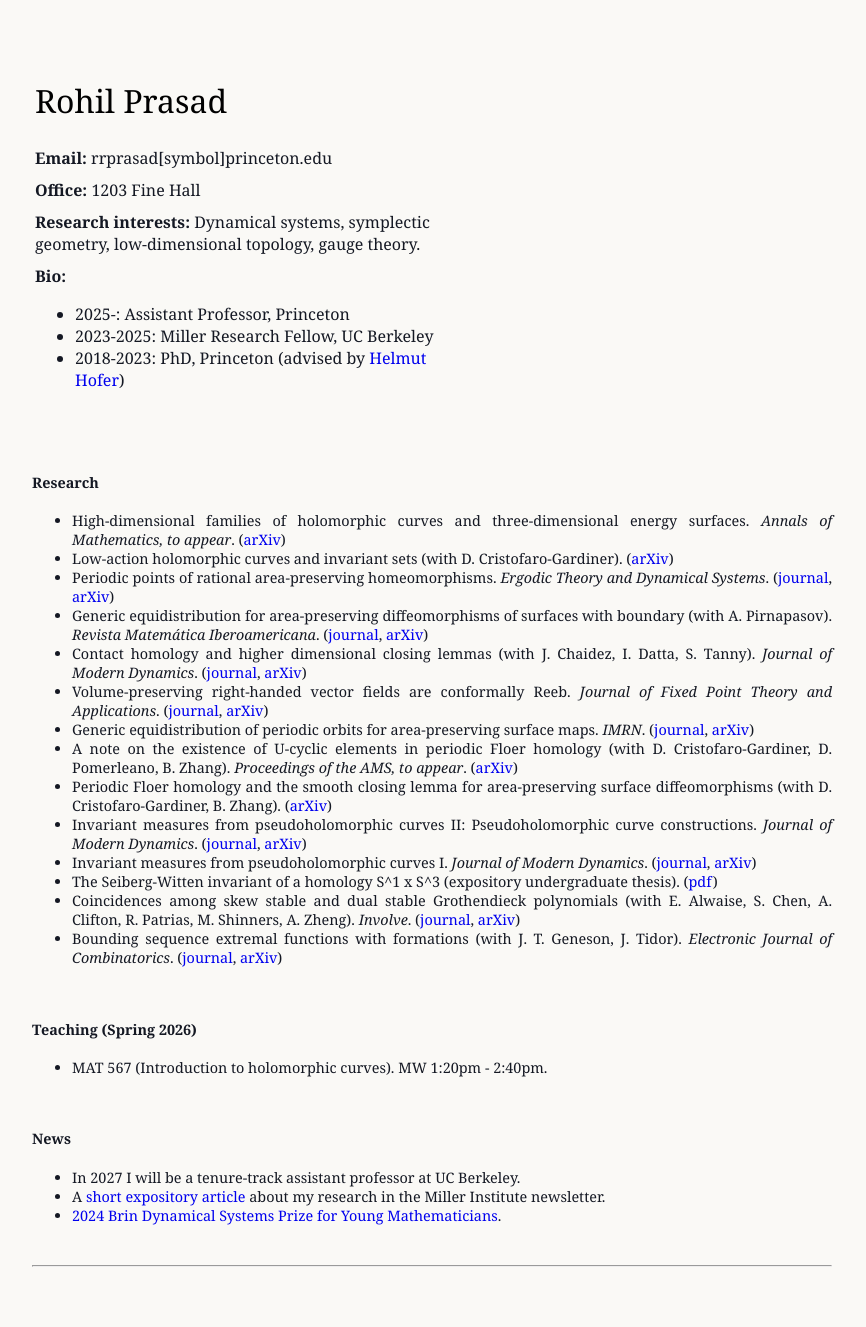
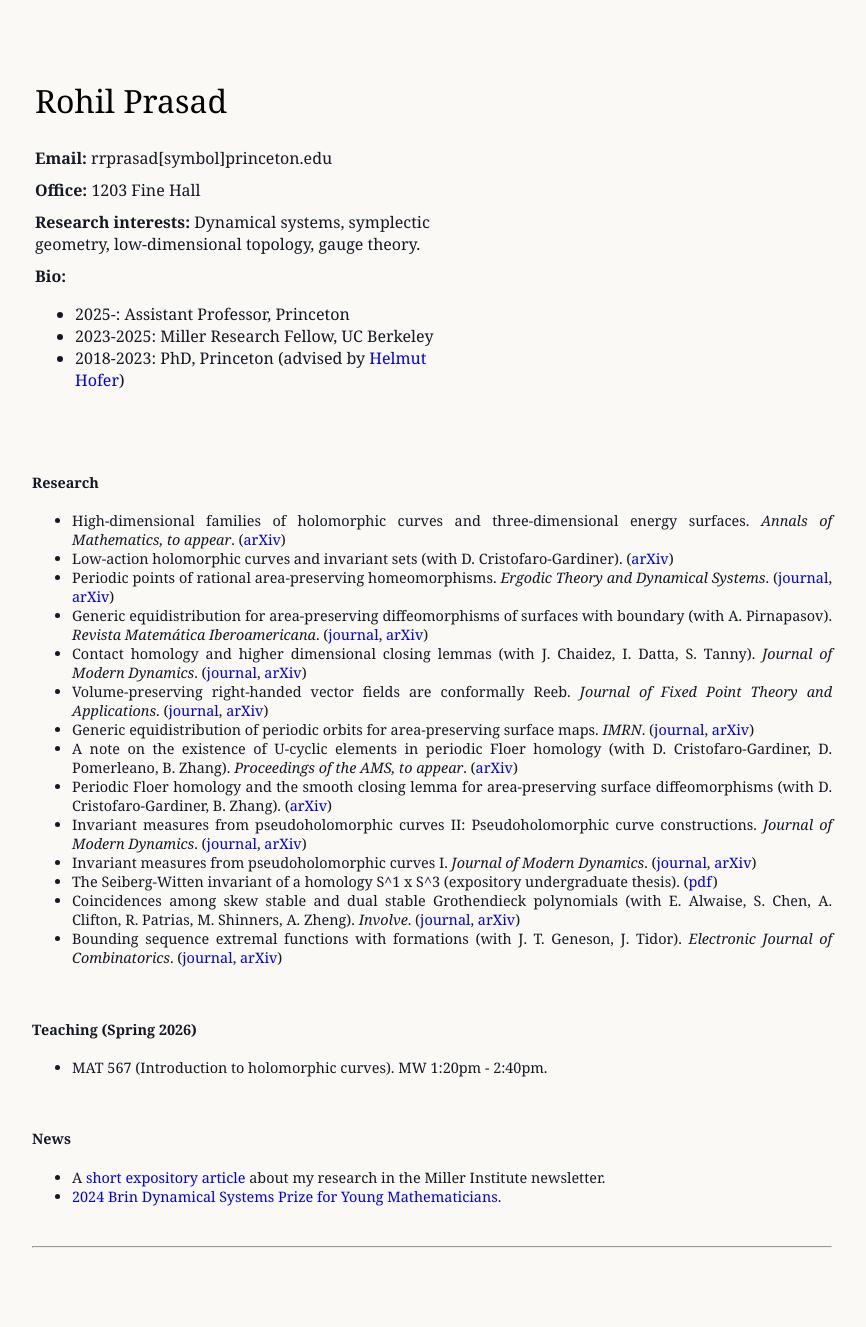
Before and after one commit to r0hilp/r0hilp.github.io, a Jekyll site: the page index.html, which Jekyll copies as it is, in a window 1280 px wide. Shown: the whole page, without its empty margins (48-914 px from the left). Built offline with Jekyll 4.4.1, drawn with Linux system fonts in a browser that asks for light colours.

Commit message:
edit recent news

```diff
--- a/index.html
+++ b/index.html
@@ -68,7 +68,7 @@
   <br>
   <h4>News</h4>
   <ul>
-	  <li>In 2027 I will be a tenure-track assistant professor at UC Berkeley.</li>
+	  <!-- <li>In 2027 I will be a tenure-track assistant professor at UC Berkeley.</li> -->
 	  <li>A <a href="https://miller.berkeley.edu/images/newsletters/Winter2025_digital.pdf">short expository article</a> about my research in the Miller Institute newsletter.</li>
 	  <li><a href="https://science.psu.edu/math/research/dynsys/dynamical-systems-prize-young-mathematicians">2024 Brin Dynamical Systems Prize for Young Mathematicians</a>.</li>
   </ul>
```
